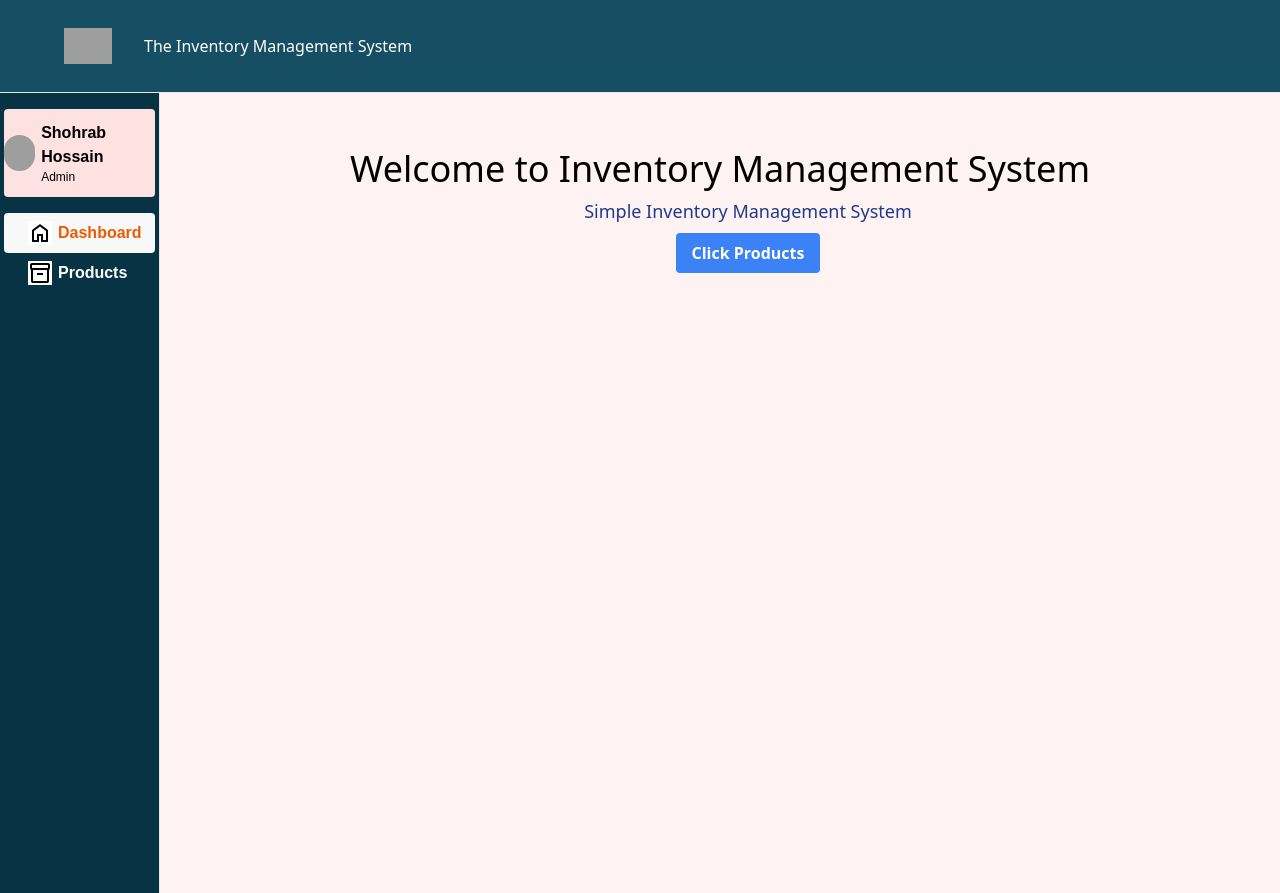
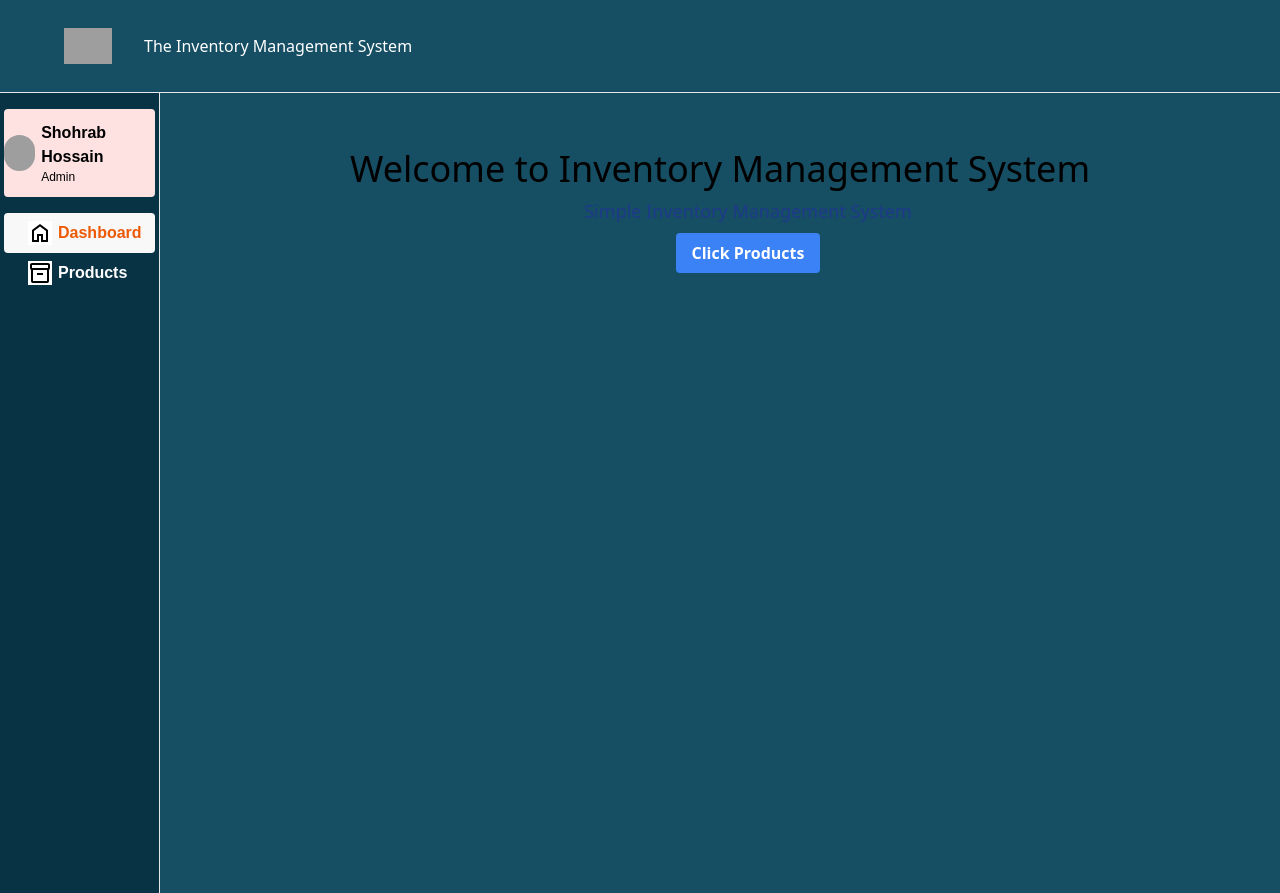
Before and after one commit to siam786/vue3_inventory_admin, a Vue app: page / in a window 1280 px wide. Built offline with nearby package versions, Linux system fonts and the light colour scheme; grey boxes are pictures that could not be loaded.

Commit message:
add bg cyan

```diff
--- a/src/components/MasterLayout.vue
+++ b/src/components/MasterLayout.vue
@@ -9,7 +9,7 @@ import Sidebar from '@/components/Navbar/Sidebar.vue'
   </nav>
   <div class="grid grid-cols-8">
     <Sidebar />
-    <main class="min-h-screen col-span-7 p-6 bg-red-50">
+    <main class="min-h-screen col-span-7 p-6 bg-cyan-900">
       <slot></slot>
     </main>
   </div>
```
